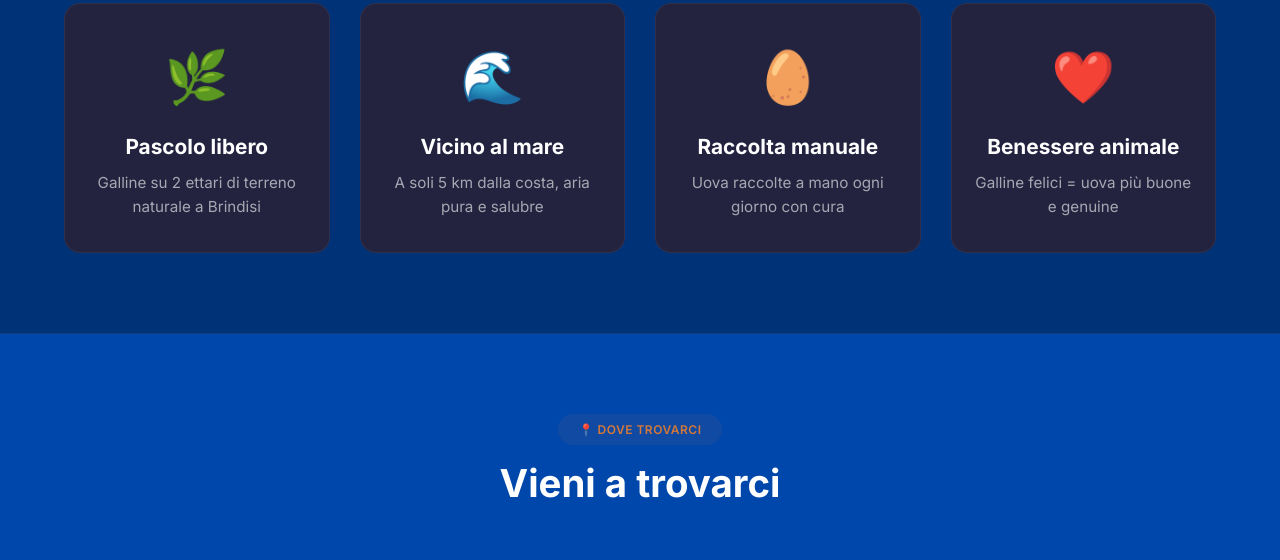
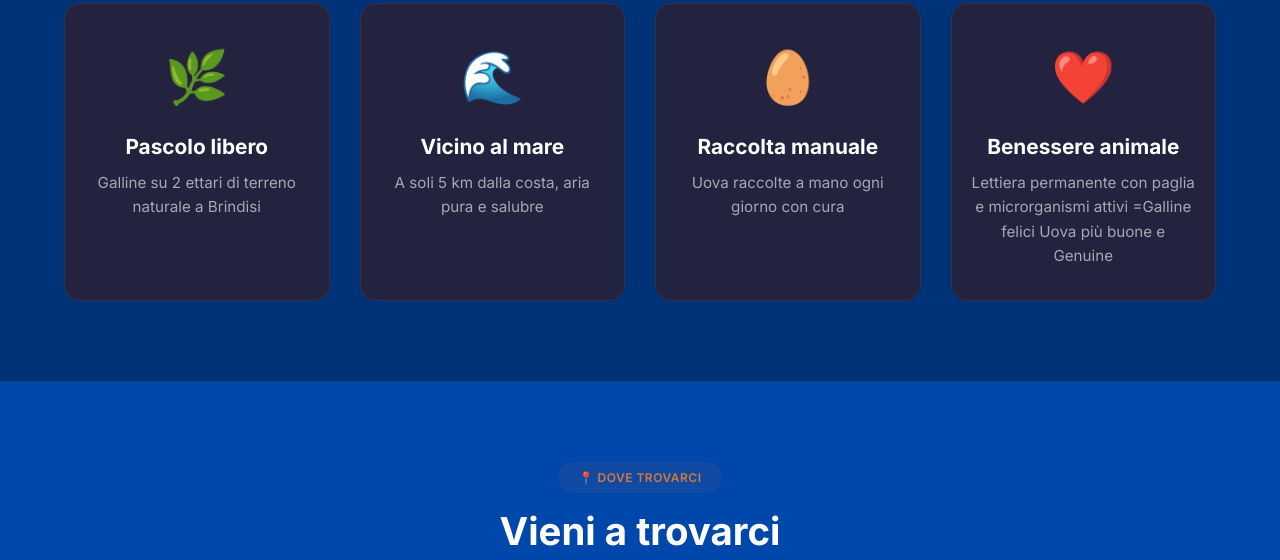
Before and after one commit to zouzaf64/driss, a plain HTML site: page index.html in a window 1280 px wide. Shown: the part 3443-4003 px from the top of the page. Drawn offline with Linux system fonts and the light colour scheme.

Commit message:
Update index.html

```diff
--- a/index.html
+++ b/index.html
@@ -3,7 +3,7 @@
 <head>
     <meta charset="UTF-8" />
     <meta name="viewport" content="width=device-width, initial-scale=1.0" />
-    <title>Uova di puglia · Allevamento a Brindisi</title>
+    <title>Uova di Puglia · Allevamento a Brindisi</title>
     <meta name="description" content="Uova fresche da allevamento a pascolo libero a Brindisi. Galline felici a 5 km dal mare. Ordina online su WhatsApp." />
     <link rel="stylesheet" href="style.css" />
     <link rel="preconnect" href="https://fonts.googleapis.com">
@@ -140,7 +140,7 @@
                     <div class="info-item">
                         <div class="info-icon">❤️</div>
                         <h4>Benessere animale</h4>
-                        <p>Galline felici = uova più buone e genuine</p>
+                        <p>Lettiera permanente con paglia e microrganismi attivi =Galline felici Uova più buone e Genuine</p>
                     </div>
                 </div>
             </div>
```
